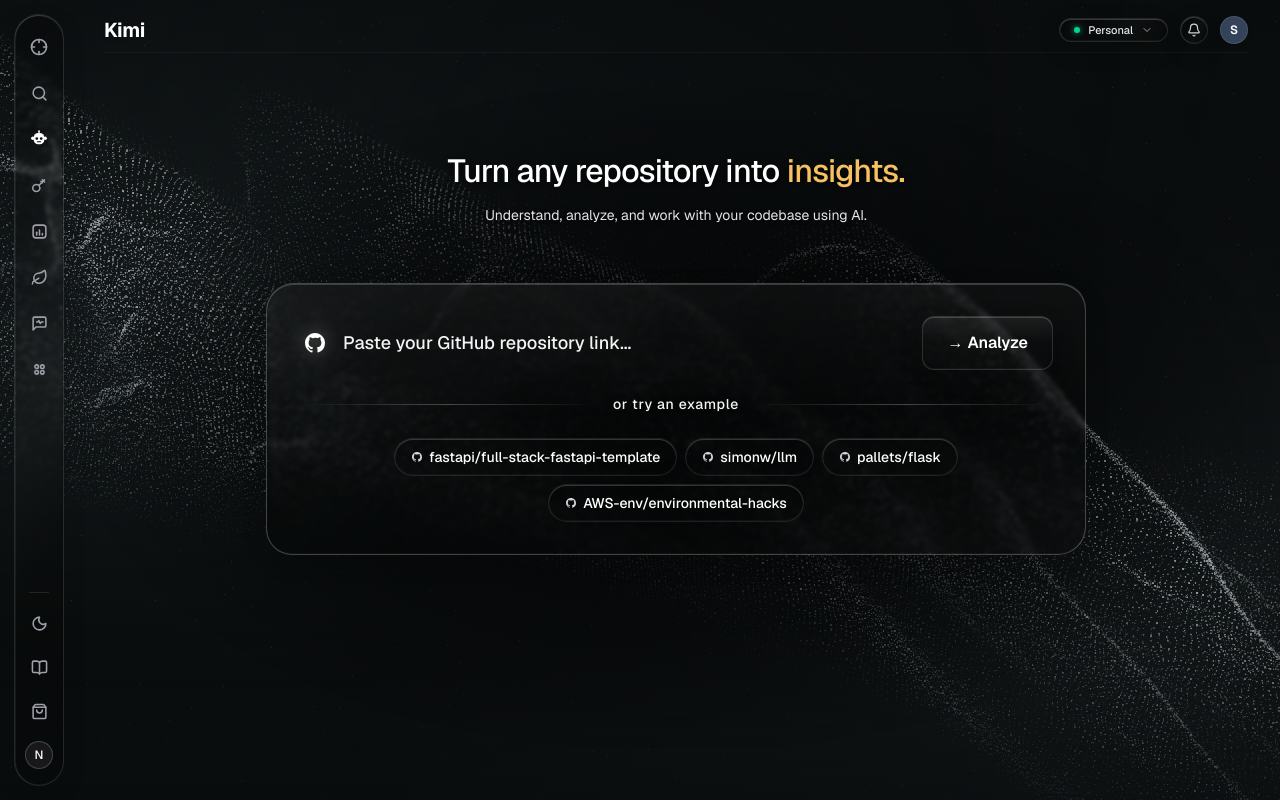
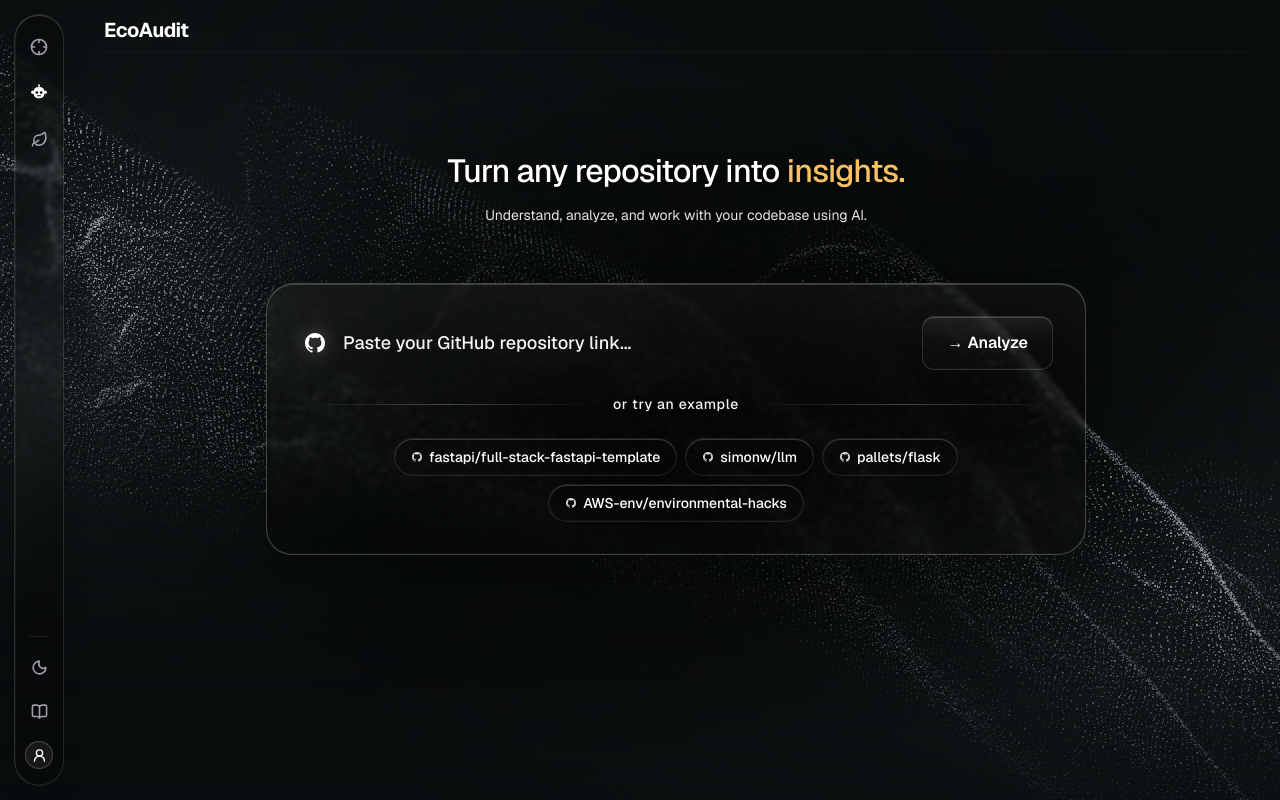
Before and after one commit to AWS-env/environmental-hacks, a Next.js app in the folder web/: page /home in a window 1280 px wide. Built offline with nearby package versions, Linux system fonts and the light colour scheme.

Commit message:
#532 | fix(web): remove placeholder header and sidebar UI
Rename Kimi to EcoAudit and link the brand to /. Drop the fake workspace
switcher, bell and initials avatars, the sidebar buttons that did nothing,
and the links to /stats, which does not exist.

```diff
--- a/web/src/app/home/page.tsx
+++ b/web/src/app/home/page.tsx
@@ -1,7 +1,7 @@
 "use client";
 
 import React, { useEffect, useState } from "react";
-import { Bell, ChevronDown } from "lucide-react";
+import Link from "next/link";
 import LiquidGlassInput from "@/components/LiquidGlassInput";
 import ParticleTerrain from "@/components/ParticleTerrain";
 import ScanPanel from "@/components/scan/ScanPanel";
@@ -42,33 +42,10 @@ export default function HomePage() {
     <ParticleTerrain analyzing={isAnalyzing} onStageChange={(step, active) => { setScanStep(step); setActiveSteps(active); }} />
     <div className="relative z-10 h-screen max-h-screen overflow-y-auto flex flex-col py-4 px-4 md:px-8 text-white">
       {/* Top Header Bar */}
-      <header className="flex items-center justify-between pb-2 shrink-0 border-b border-white/[0.04]">
-        {/* Left Brand */}
-        <div className="flex items-center gap-2">
-          <span className="text-xl font-bold tracking-tight text-white font-sans drop-shadow-sm">
-            Kimi
-          </span>
-        </div>
-
-        {/* Right Status & Profile Controls */}
-        <div className="flex items-center gap-3">
-          {/* Workspace Switcher */}
-          <button className="flex items-center gap-2 relative liquid-glass rounded-full border border-white/[0.08] px-3.5 py-1 text-xs font-medium text-zinc-200 hover:bg-white/[0.06] transition-colors shadow-sm">
-            <span className="w-1.5 h-1.5 rounded-full bg-emerald-400 shadow-[0_0_6px_rgba(52,211,153,0.8)]" />
-            <span className="text-[11px]">Personal</span>
-            <ChevronDown className="w-3 h-3 text-zinc-400" />
-          </button>
-
-          {/* Notifications */}
-          <button className="flex items-center justify-center w-7 h-7 relative liquid-glass rounded-full border border-white/[0.08] text-zinc-300 hover:text-white hover:bg-white/[0.06] transition-colors">
-            <Bell className="w-3.5 h-3.5" />
-          </button>
-
-          {/* Avatar */}
-          <div className="w-7 h-7 rounded-full bg-[#35435a] border border-white/10 text-white flex items-center justify-center font-semibold text-xs shadow-md">
-            S
-          </div>
-        </div>
+      <header className="flex items-center pb-2 shrink-0 border-b border-white/[0.04]">
+        <Link href="/" className="text-xl font-bold tracking-tight text-white font-sans drop-shadow-sm">
+          EcoAudit
+        </Link>
       </header>
 
       {/* Main Content Area strictly budgeted vertically */}
--- a/web/src/app/layout.tsx
+++ b/web/src/app/layout.tsx
@@ -16,7 +16,7 @@ const geistMono = Geist_Mono({
 });
 
 export const metadata: Metadata = {
-  title: "Kimi • Turn any repository into insights",
+  title: "EcoAudit • Turn any repository into insights",
   description:
     "Understand, analyze, and work with your codebase using AI.",
 };
--- a/web/src/app/overview/page.tsx
+++ b/web/src/app/overview/page.tsx
@@ -1,8 +1,9 @@
 "use client";
 
 import { useEffect, useRef, useState } from "react";
+import Link from "next/link";
 import { gsap } from "gsap";
-import { Activity, ArrowDown, ArrowUp, Bell, Box, ChevronDown, Cpu, Database, MemoryStick, Monitor, Pause, Play, Thermometer, Globe, Code2, MessageSquare, Terminal, Folder } from "lucide-react";
+import { Activity, ArrowDown, ArrowUp, Box, ChevronDown, Cpu, Database, MemoryStick, Monitor, Pause, Play, Thermometer, Globe, Code2, MessageSquare, Terminal, Folder } from "lucide-react";
 import ParticleTerrain from "@/components/ParticleTerrain";
 import { ResourceChart, sampleResource } from "@/components/ResourceChart";
 import "./overview.css";
@@ -79,7 +80,7 @@ export default function OverviewPage() {
     <>
       <ParticleTerrain />
       <div className="overview-page" ref={root}>
-        <header className="overview-topbar"><a href="/home" className="overview-brand">Kimi</a><div className="overview-account"><span className="workspace-pill"><i />Personal<ChevronDown size={12} /></span><span className="overview-bell" aria-label="Notifications"><Bell size={15} /></span><span className="overview-avatar">S</span></div></header>
+        <header className="overview-topbar"><Link href="/" className="overview-brand">EcoAudit</Link></header>
         <main className="overview-content">
           <div className="overview-heading">
             <div><div className="overview-eyebrow">WORKSPACE / OVERVIEW</div><div className="overview-title"><h1>Resource Monitor</h1><span className={`demo-stream ${paused ? "is-paused" : ""}`}><i />{paused ? "PAUSED" : "DEMO STREAM"}</span></div><p>A little signal in the noise. Generated data, beautifully in motion.</p></div>
--- a/web/src/app/reports/page.tsx
+++ b/web/src/app/reports/page.tsx
@@ -230,12 +230,6 @@ export default function ReportsPage() {
           </div>
 
           <div className="flex items-center gap-3">
-            <Link
-              href="/stats"
-              className="hidden md:flex items-center gap-1.5 rounded-lg border border-line bg-surface px-3 py-1.5 text-xs font-medium text-ink-2 transition-colors hover:bg-surface-2 hover:text-ink"
-            >
-              Corpus Validation
-            </Link>
             <Link
               href="/login"
               className="flex items-center gap-1.5 rounded-lg border border-line bg-surface px-3 py-1.5 text-xs font-medium text-ink-2 transition-colors hover:bg-surface-2 hover:text-ink"
--- a/web/src/components/Sidebar.tsx
+++ b/web/src/components/Sidebar.tsx
@@ -5,12 +5,11 @@ import Link from "next/link";
 import { usePathname } from "next/navigation";
 import {
   Crosshair,
-  Search,
   BookOpen,
-  ShoppingBag,
   Sun,
   Moon,
   Leaf,
+  UserRound,
 } from "lucide-react";
 import { THEME_STORAGE_KEY } from "@/components/theme/boot";
 import type { Theme } from "@/components/theme/boot";
@@ -38,8 +37,6 @@ export default function Sidebar() {
       ? "bot"
       : pathname.startsWith("/reports")
       ? "reports"
-      : pathname.startsWith("/stats")
-      ? "metrics"
       : pathname.startsWith("/login")
       ? "login"
       : "overview";
@@ -72,25 +69,11 @@ export default function Sidebar() {
           </span>
         </Link>
 
-        {/* Search */}
-        <button
-          onClick={() => setActiveOverride("search")}
-          title="Search (Ctrl+K)"
-          className={`relative group flex items-center justify-center w-8 h-8 rounded-full transition-all duration-200 ${
-            activeItem === "search" ? "text-white" : "text-zinc-400 hover:text-white"
-          }`}
-        >
-          <Search strokeWidth={2.2} className="w-[17px] h-[17px]" />
-          <span className="absolute left-[54px] px-2.5 py-1 text-xs font-medium text-white bg-black/90 rounded-md border border-white/10 shadow-xl whitespace-nowrap pointer-events-none opacity-0 group-hover:opacity-100 transition-opacity z-50">
-            Search
-          </span>
-        </button>
-
-        {/* Active Kimi / Bot Avatar */}
+        {/* Analyze a repository */}
         <Link
           href="/home"
           onNavigate={go("/home", "bot")}
-          title="Workspace / Chat"
+          title="Analyze a repository"
           className="relative group flex items-center justify-center w-8 h-8 rounded-full transition-all duration-200"
         >
           <div className={`transition-all duration-200 ${activeItem === "bot" ? "text-white scale-105" : "text-zinc-400 hover:text-white"}`}>
@@ -109,62 +92,7 @@ export default function Sidebar() {
             </svg>
           </div>
           <span className="absolute left-[54px] px-2.5 py-1 text-xs font-medium text-white bg-black/90 rounded-md border border-white/10 shadow-xl whitespace-nowrap pointer-events-none opacity-0 group-hover:opacity-100 transition-opacity z-50">
-            Kimi Workspace
-          </span>
-        </Link>
-
-        {/* Key / Wand icon */}
-        <button
-          onClick={() => setActiveOverride("key")}
-          title="API Keys & Secrets"
-          className={`relative group flex items-center justify-center w-8 h-8 rounded-full transition-all duration-200 ${
-            activeItem === "key" ? "text-white" : "text-zinc-400 hover:text-white"
-          }`}
-        >
-          <svg
-            viewBox="0 0 24 24"
-            fill="none"
-            stroke="currentColor"
-            strokeWidth="2.2"
-            strokeLinecap="round"
-            strokeLinejoin="round"
-            className="w-[17px] h-[17px]"
-          >
-            <circle cx="7.5" cy="15.5" r="5" />
-            <path d="m11 12 8-8" />
-            <path d="m16 4 3 3" />
-            <path d="m14 6 2 2" />
-          </svg>
-          <span className="absolute left-[54px] px-2.5 py-1 text-xs font-medium text-white bg-black/90 rounded-md border border-white/10 shadow-xl whitespace-nowrap pointer-events-none opacity-0 group-hover:opacity-100 transition-opacity z-50">
-            Keys & Access
-          </span>
-        </button>
-
-        {/* Histogram / Metrics icon */}
-        <Link
-          href="/stats"
-          onNavigate={go("/stats", "metrics")}
-          title="Analytics & Logs"
-          className={`relative group flex items-center justify-center w-8 h-8 rounded-full transition-all duration-200 ${
-            activeItem === "metrics" ? "text-white scale-105" : "text-zinc-400 hover:text-white"
-          }`}
-        >
-          <svg
-            viewBox="0 0 24 24"
-            fill="none"
-            stroke="currentColor"
-            strokeWidth="2.2"
-            strokeLinecap="round"
-            strokeLinejoin="round"
-            className="w-[17px] h-[17px]"
-          >
-            <rect width="18" height="18" x="3" y="3" rx="4" />
-            <path d="M8 17v-4" />
-            <path d="M12 17v-7" />
-            <path d="M16 17v-2" />
-          </svg>
-          <span className="absolute left-[54px] px-2.5 py-1 text-xs font-medium text-white bg-black/90 rounded-md border border-white/10 shadow-xl whitespace-nowrap pointer-events-none opacity-0 group-hover:opacity-100 transition-opacity z-50">
-            Analytics
+            Analyze a repo
           </span>
         </Link>
 
@@ -183,57 +111,6 @@ export default function Sidebar() {
           </span>
         </Link>
 
-        {/* Chat / Pulse waveform bubble */}
-        <button
-          onClick={() => setActiveOverride("pulse")}
-          title="Discussions & Prompts"
-          className={`relative group flex items-center justify-center w-8 h-8 rounded-full transition-all duration-200 ${
-            activeItem === "pulse" ? "text-white" : "text-zinc-400 hover:text-white"
-          }`}
-        >
-          <svg
-            viewBox="0 0 24 24"
-            fill="none"
-            stroke="currentColor"
-            strokeWidth="2.2"
-            strokeLinecap="round"
-            strokeLinejoin="round"
-            className="w-[17px] h-[17px]"
-          >
-            <path d="M21 15a2 2 0 0 1-2 2H7l-4 4V5a2 2 0 0 1 2-2h14a2 2 0 0 1 2 2z" />
-            <path d="M8 10h1.5l1.5-2 2 4 1.5-2H17" />
-          </svg>
-          <span className="absolute left-[54px] px-2.5 py-1 text-xs font-medium text-white bg-black/90 rounded-md border border-white/10 shadow-xl whitespace-nowrap pointer-events-none opacity-0 group-hover:opacity-100 transition-opacity z-50">
-            Prompts & Threads
-          </span>
-        </button>
-
-        {/* 4-petal App grid / Hub */}
-        <button
-          onClick={() => setActiveOverride("grid")}
-          title="Apps & Integrations"
-          className={`relative group flex items-center justify-center w-8 h-8 rounded-full transition-all duration-200 ${
-            activeItem === "grid" ? "text-white" : "text-zinc-400 hover:text-white"
-          }`}
-        >
-          <svg
-            viewBox="0 0 24 24"
-            fill="none"
-            stroke="currentColor"
-            strokeWidth="2.2"
-            strokeLinecap="round"
-            strokeLinejoin="round"
-            className="w-[17px] h-[17px]"
-          >
-            <circle cx="8" cy="8" r="2.5" />
-            <circle cx="16" cy="8" r="2.5" />
-            <circle cx="8" cy="16" r="2.5" />
-            <circle cx="16" cy="16" r="2.5" />
-          </svg>
-          <span className="absolute left-[54px] px-2.5 py-1 text-xs font-medium text-white bg-black/90 rounded-md border border-white/10 shadow-xl whitespace-nowrap pointer-events-none opacity-0 group-hover:opacity-100 transition-opacity z-50">
-            Workspaces
-          </span>
-        </button>
       </div>
 
       {/* Bottom Icons */}
@@ -261,31 +138,14 @@ export default function Sidebar() {
           href="https://github.com/AWS-env/environmental-hacks"
           target="_blank"
           rel="noreferrer"
-          onClick={() => setActiveOverride(null)}
           title="Documentation"
-          className={`relative group flex items-center justify-center w-8 h-8 rounded-full transition-all duration-200 ${
-            activeItem === "book" ? "text-white" : "text-zinc-400 hover:text-white"
-          }`}
+          className="relative group flex items-center justify-center w-8 h-8 rounded-full text-zinc-400 hover:text-white transition-all duration-200"
         >
           <BookOpen strokeWidth={2.2} className="w-[17px] h-[17px]" />
           <span className="absolute left-[54px] px-2.5 py-1 text-xs font-medium text-white bg-black/90 rounded-md border border-white/10 shadow-xl whitespace-nowrap pointer-events-none opacity-0 group-hover:opacity-100 transition-opacity z-50">
             Documentation
           </span>
         </a>
-
-        {/* Store / Marketplace */}
-        <button
-          onClick={() => setActiveOverride("store")}
-          title="Plugin Store"
-          className={`relative group flex items-center justify-center w-8 h-8 rounded-full transition-all duration-200 ${
-            activeItem === "store" ? "text-white" : "text-zinc-400 hover:text-white"
-          }`}
-        >
-          <ShoppingBag strokeWidth={2.2} className="w-[17px] h-[17px]" />
-          <span className="absolute left-[54px] px-2.5 py-1 text-xs font-medium text-white bg-black/90 rounded-md border border-white/10 shadow-xl whitespace-nowrap pointer-events-none opacity-0 group-hover:opacity-100 transition-opacity z-50">
-            Marketplace
-          </span>
-        </button>
 
         {/* Account / User Avatar */}
         <Link
@@ -298,7 +158,7 @@ export default function Sidebar() {
               : "border-white/20 hover:border-white/40"
           }`}
         >
-          <span>N</span>
+          <UserRound strokeWidth={2.2} className="w-[15px] h-[15px]" />
           <span className="absolute left-[54px] px-2.5 py-1 text-xs font-medium text-white bg-black/90 rounded-md border border-white/10 shadow-xl whitespace-nowrap pointer-events-none opacity-0 group-hover:opacity-100 transition-opacity z-50">
             Account / Sign In
           </span>
```
Also changed, not shown: web/src/app/overview/overview.css.
